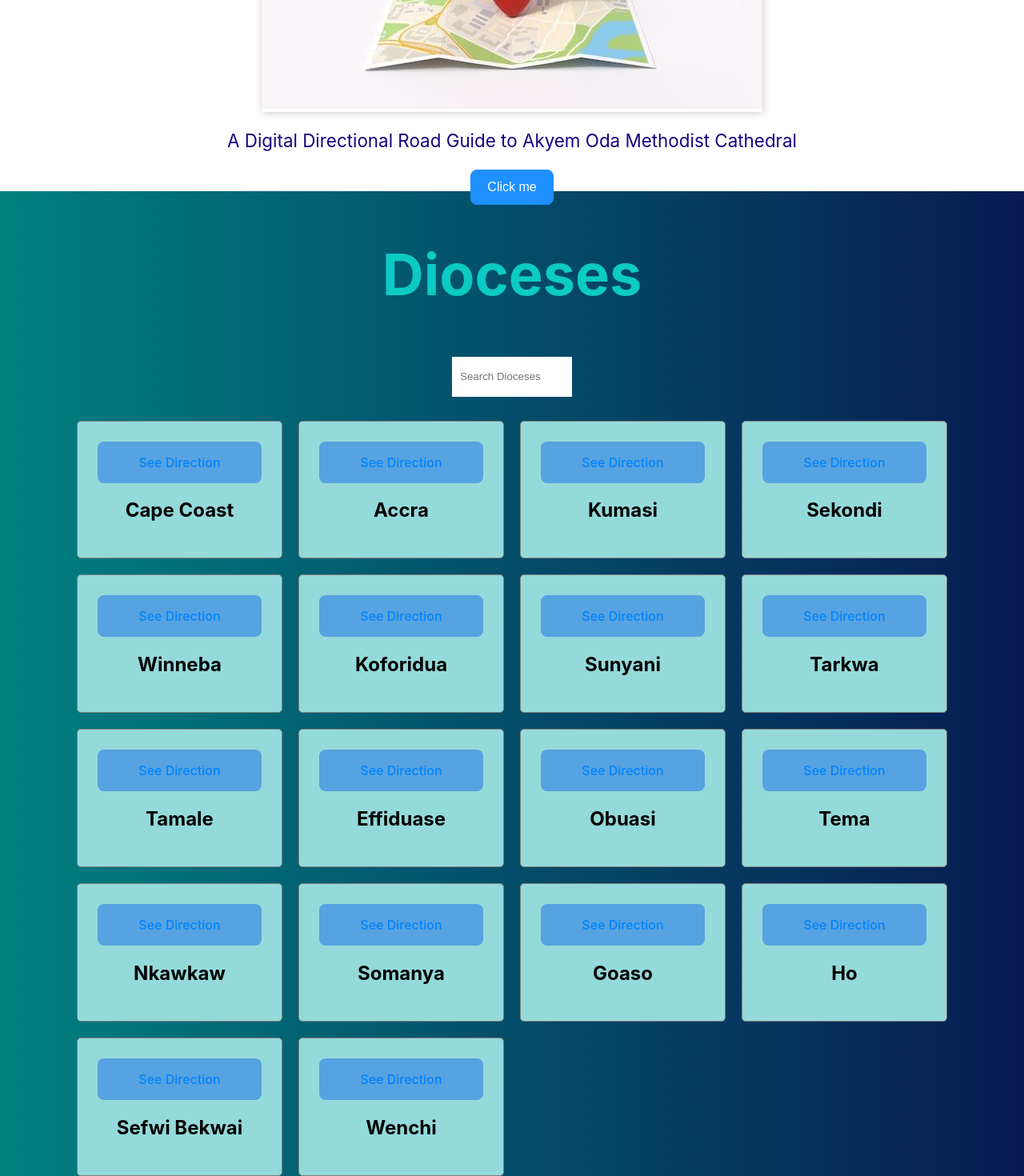
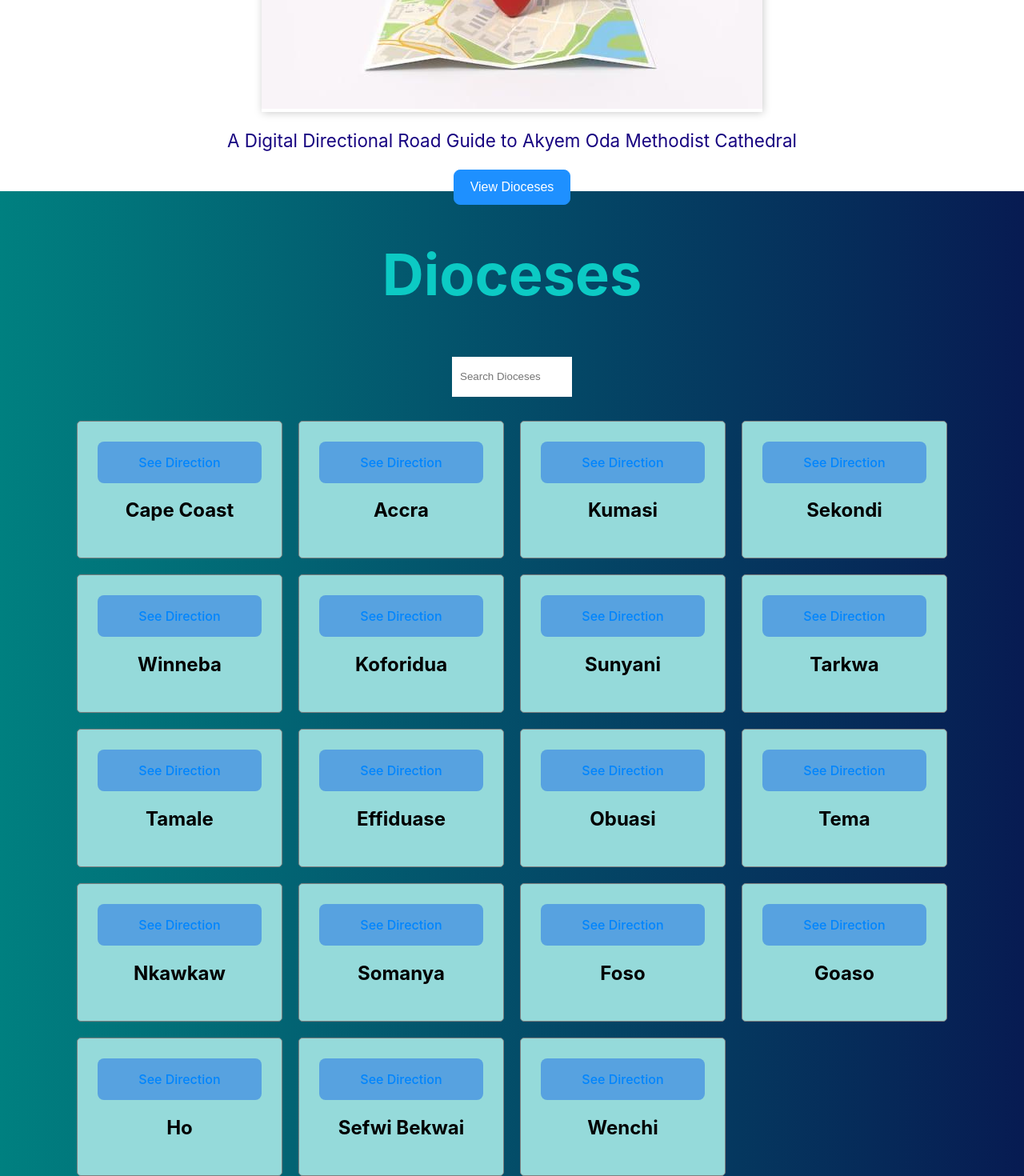
Before and after one commit to CalebAckom/Methofest, a React (Create React App) app: page / in a window 1280 px wide. Shown: the part 561-2031 px from the top of the page at 80% size. Built offline with nearby package versions, Linux system fonts and the light colour scheme; a web font is replaced by a local one.

Commit message:
Added Foso Diocese and changed button text

```diff
--- a/package.json
+++ b/package.json
@@ -3,6 +3,8 @@
   "version": "0.1.0",
   "private": true,
   "dependencies": {
+    "@fortawesome/free-solid-svg-icons": "^6.4.0",
+    "@fortawesome/react-fontawesome": "^0.2.0",
     "@testing-library/jest-dom": "^5.16.5",
     "@testing-library/react": "^13.4.0",
     "@testing-library/user-event": "^13.5.0",
--- a/src/App.js
+++ b/src/App.js
@@ -98,26 +98,32 @@
                     endpoint: "WEJtDtcYB4zAfcMH8"
                 },
                 {
+                    name: "Foso",
+                    id: "15",
+                    email: "clementina.dubuque@mail.com",
+                    endpoint: "TcxdTCBJ614G7mwM9"
+                },
+                {
                     name: "Goaso",
-                    id: "15",
+                    id: "16",
                     email: "clementina.dubuque@mail.com",
                     endpoint: "NCPEq3LtqUsPC7dy7"
                 },
                 {
                     name: "Ho",
-                    id: "16",
+                    id: "17",
                     email: "clementina.dubuque@mail.com",
                     endpoint: "5dKY2WBm9L3buWLVA"
                 },
                 {
                     name: "Sefwi Bekwai",
-                    id: "17",
+                    id: "18",
                     email: "clementina.dubuque@mail.com",
                     endpoint: "Y8men6HkmQFYDdyf6"
                 },
                 {
                     name: "Wenchi",
-                    id: "18",
+                    id: "19",
                     email: "clementina.dubuque@mail.com",
                     endpoint: "vPheiChQTLxn7jvA6"
                 }
@@ -165,7 +171,7 @@
                             </div>
                             <div className='boom'>
                                 <p className='dir'>A Digital Directional Road Guide to Akyem Oda Methodist Cathedral</p>
-                                <button onClick={this.handleScroll}>Click me</button>
+                                <button onClick={this.handleScroll}>View Dioceses</button>
                             </div>
                         </div>
                     </div>
```
Also changed, not shown: 1 other file (tests, documents, lock files or other folders).
